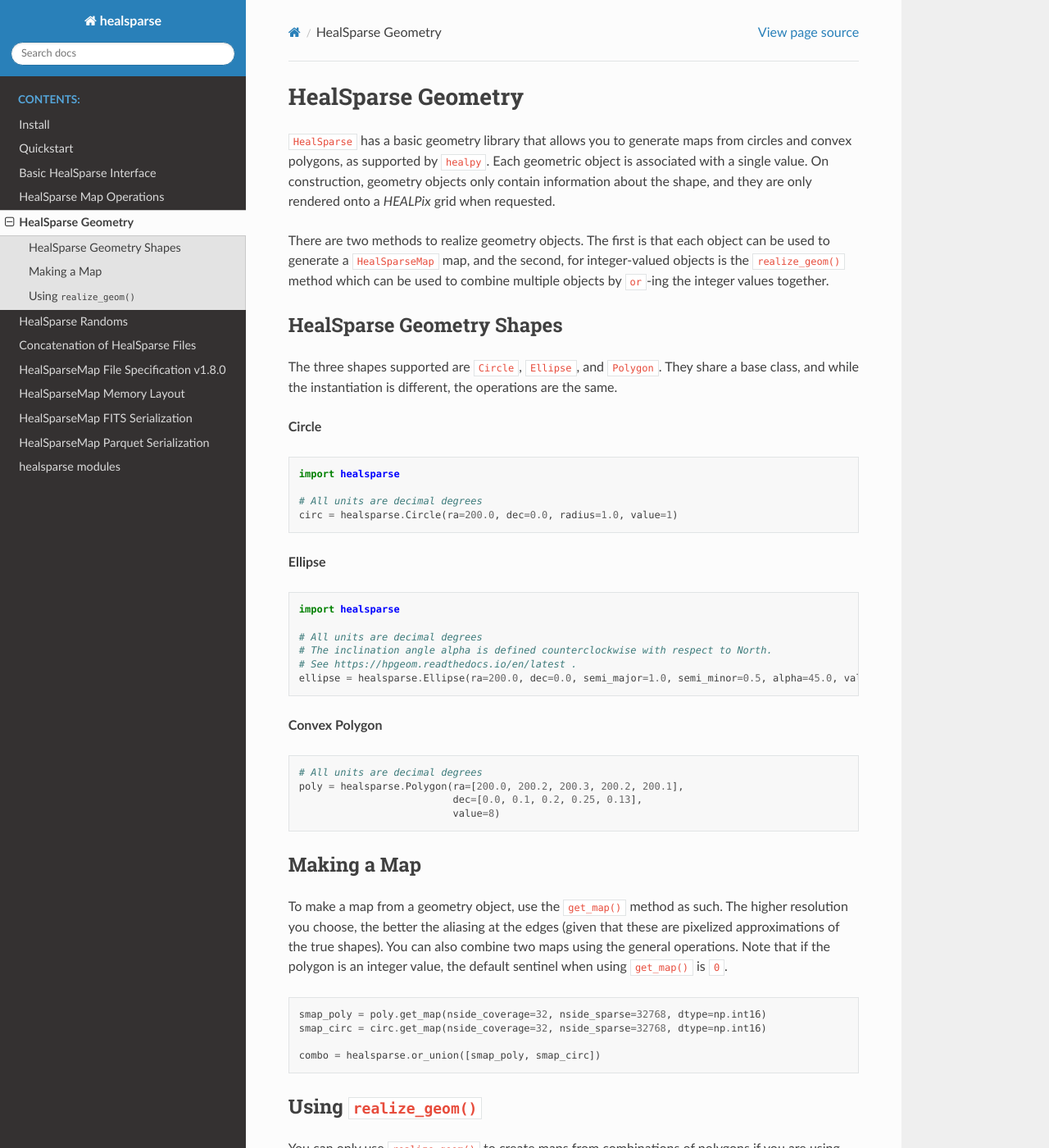
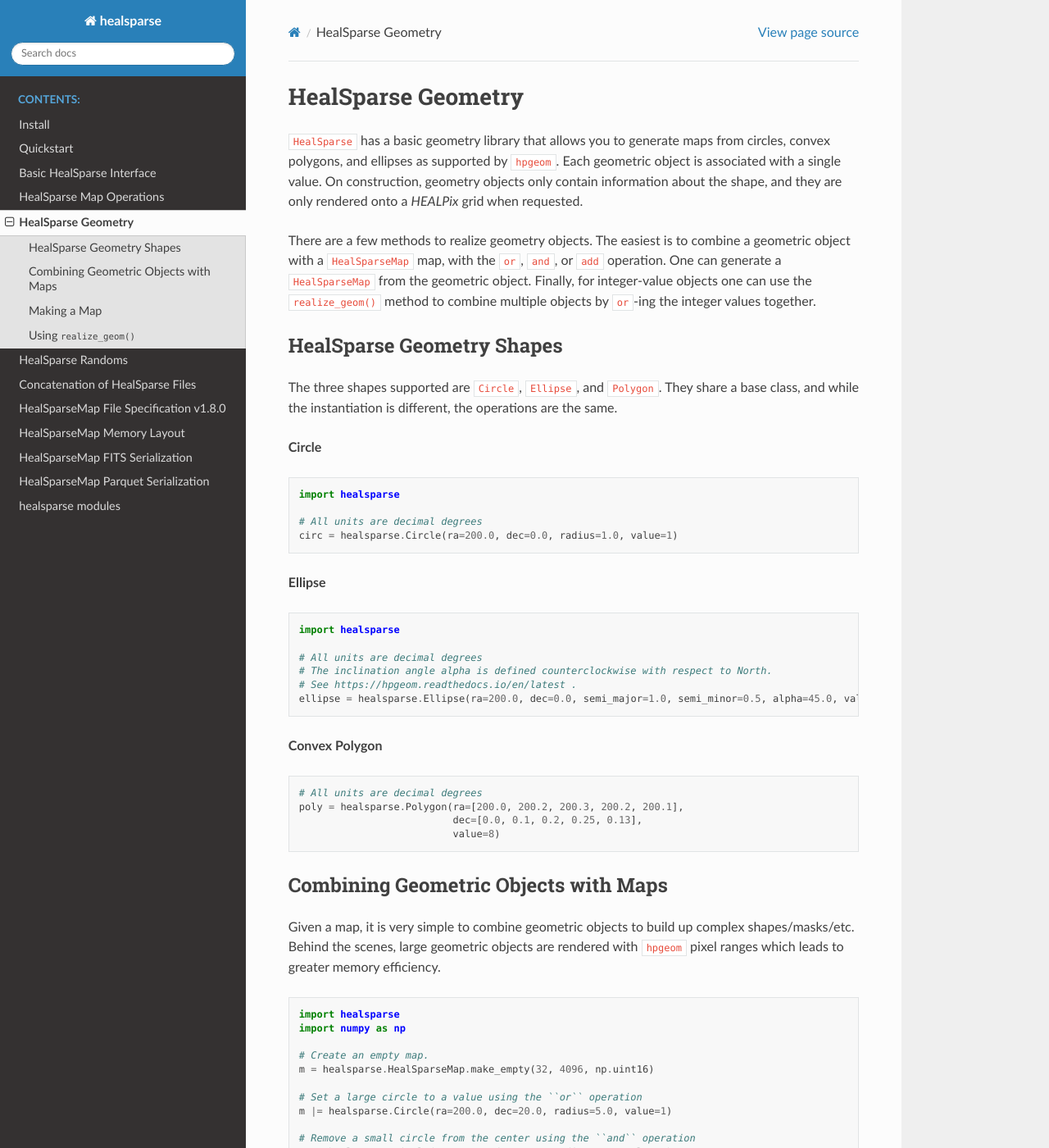
Before and after one commit to LSSTDESC/healsparse, a Sphinx documentation site: the page built from docs/geometry.rst, in a window 1280 px wide and 1400 px high. Shown: the whole window at 82% size. Built offline with Sphinx 7.4.7 and the Read the Docs theme 2.0.0, drawn with Linux system fonts in a browser that asks for light colours; cross-references to code outside the pages are shown as plain code; some of the changed text lies outside the part shown.

Commit message:
Update documentation for composable geometries.

```diff
--- a/docs/basic_interface.rst
+++ b/docs/basic_interface.rst
@@ -308,3 +308,5 @@ For example, we can take render our map as a collection of hexagonal cells using
     plt.hexbin(ra, dec, C=hsp_map[vpix])
     plt.colorbar()
     plt.show()
+
+For more sophisticated visualizations and projections of HealSparse maps, please see `SkyProj <https://skyproj.readthedocs.io/en/latest/>`_.
--- a/docs/geometry.rst
+++ b/docs/geometry.rst
@@ -4,9 +4,12 @@
 HealSparse Geometry
 ===================
 
-:code:`HealSparse` has a basic geometry library that allows you to generate maps from circles and convex polygons, as supported by :code:`healpy`.  Each geometric object is associated with a single value.  On construction, geometry objects only contain information about the shape, and they are only rendered onto a `HEALPix` grid when requested.
+:code:`HealSparse` has a basic geometry library that allows you to generate maps from circles, convex polygons, and ellipses as supported by :code:`hpgeom`.  Each geometric object is associated with a single value.  On construction, geometry objects only contain information about the shape, and they are only rendered onto a `HEALPix` grid when requested.
 
-There are two methods to realize geometry objects.  The first is that each object can be used to generate a :code:`HealSparseMap` map, and the second, for integer-valued objects is the :code:`realize_geom()` method which can be used to combine multiple objects by :code:`or`-ing the integer values together.
+There are a few methods to realize geometry objects.
+The easiest is to combine a geometric object with a :code:`HealSparseMap` map, with the ``or``, ``and``, or ``add`` operation.
+One can generate a :code:`HealSparseMap` from the geometric object.
+Finally, for integer-value objects one can use the :code:`realize_geom()` method to combine multiple objects by :cod:`or`-ing the integer values together.
 
 
 HealSparse Geometry Shapes
@@ -46,6 +49,30 @@ The three shapes supported are :code:`Circle`, :code:`Ellipse`, and :code:`Polyg
                               value=8)
 
 
+Combining Geometric Objects with Maps
+-------------------------------------
+
+Given a map, it is very simple to combine geometric objects to build up complex shapes/masks/etc.
+Behind the scenes, large geometric objects are rendered with :code:`hpgeom` pixel ranges which leads to greater memory efficiency.
+
+.. code-block :: python
+
+    import healsparse
+    import numpy as np
+
+    # Create an empty map.
+    m = healsparse.HealSparseMap.make_empty(32, 4096, np.uint16)
+
+    # Set a large circle to a value using the ``or`` operation
+    m |= healsparse.Circle(ra=200.0, dec=20.0, radius=5.0, value=1)
+
+    # Remove a small circle from the center using the ``and`` operation
+    m &= healsparse.Circle(ra=200.0, dec=20.0, radius=1.0, value=0)
+
+    # And add in another circle.
+    m += healsparse.Circle(ra=202.0, dec=21.0, radius=0.5, value=10)
+
+
 Making a Map
 ------------
 
```
